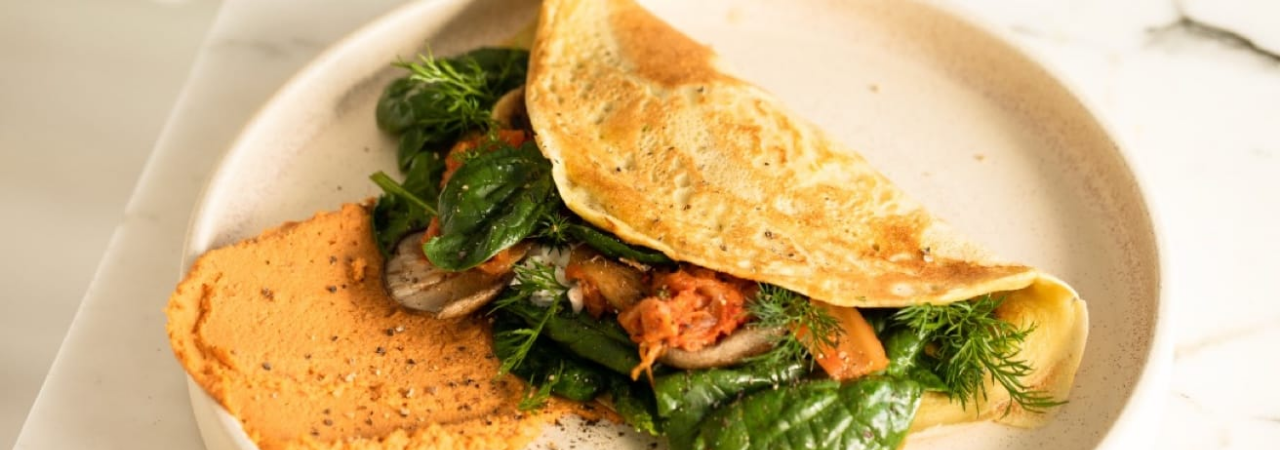
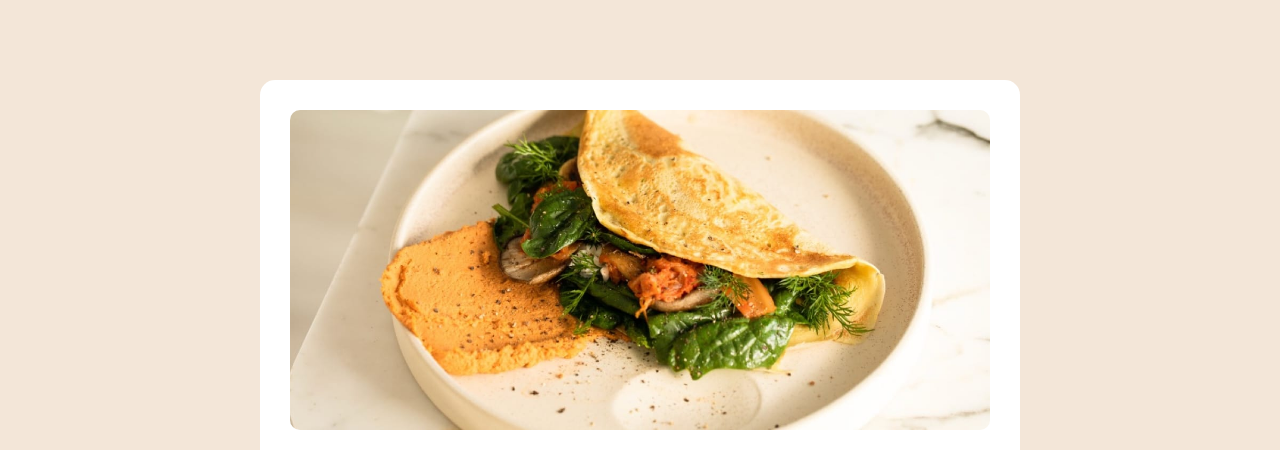
Before and after one commit to arthur098/recipe-page, a plain HTML site: page index.html in a window 1280 px wide. Shown: the top 450 px of the page. Drawn offline with Linux system fonts and the light colour scheme.

Commit message:
Feature
Desktop layout implementation;

```diff
--- a/assets/css/style.css
+++ b/assets/css/style.css
@@ -11,6 +11,7 @@
   --wenge-brown: hsl(30, 10%, 34%);
   --dark-charcoal: hsl(24, 5%, 18%);
   --black: black;
+  --white: white;
   font-family: "Outfit", sans-serif;
   font-weight: 500;
   font-style: normal;
@@ -19,6 +20,10 @@
 
 body {
   margin: 0;
+}
+
+img {
+  width: 100%;
 }
 
 h1, h2 {
@@ -122,3 +127,24 @@ p {
   color: var(--primary-color);
   font-weight: bold !important;
 }
+
+@media screen and (min-width: 767px) {
+
+  .recipe-background {
+    background-color: var(--eggshell);
+    display: flex;
+    justify-content: center;
+    padding: 80px 0;
+  }
+
+  .card {
+    background-color: var(--white);
+    max-width: 700px;
+    border-radius: 15px;
+    padding: 30px;
+  }
+
+  img {
+    border-radius: 10px;
+  }
+}
--- a/index.html
+++ b/index.html
@@ -11,8 +11,9 @@
 </head>
 
 <body>
-  <section>
-    <img style="width: 100%;" src="assets/img/image-omelette.jpeg" alt="Omellete image">
+  <section class="recipe-background">
+    <div class="card">
+      <img src="assets/img/image-omelette.jpeg" alt="Omellete image">
 
       <div class="container">
         <h1>Simple Omelette Recipe</h1>
@@ -84,6 +85,7 @@
           </table>
         </div>
       </div>
+    </div>
   </section>
 </body>
 </html>
```
Lines whose indentation alone changed are shown as unchanged.
